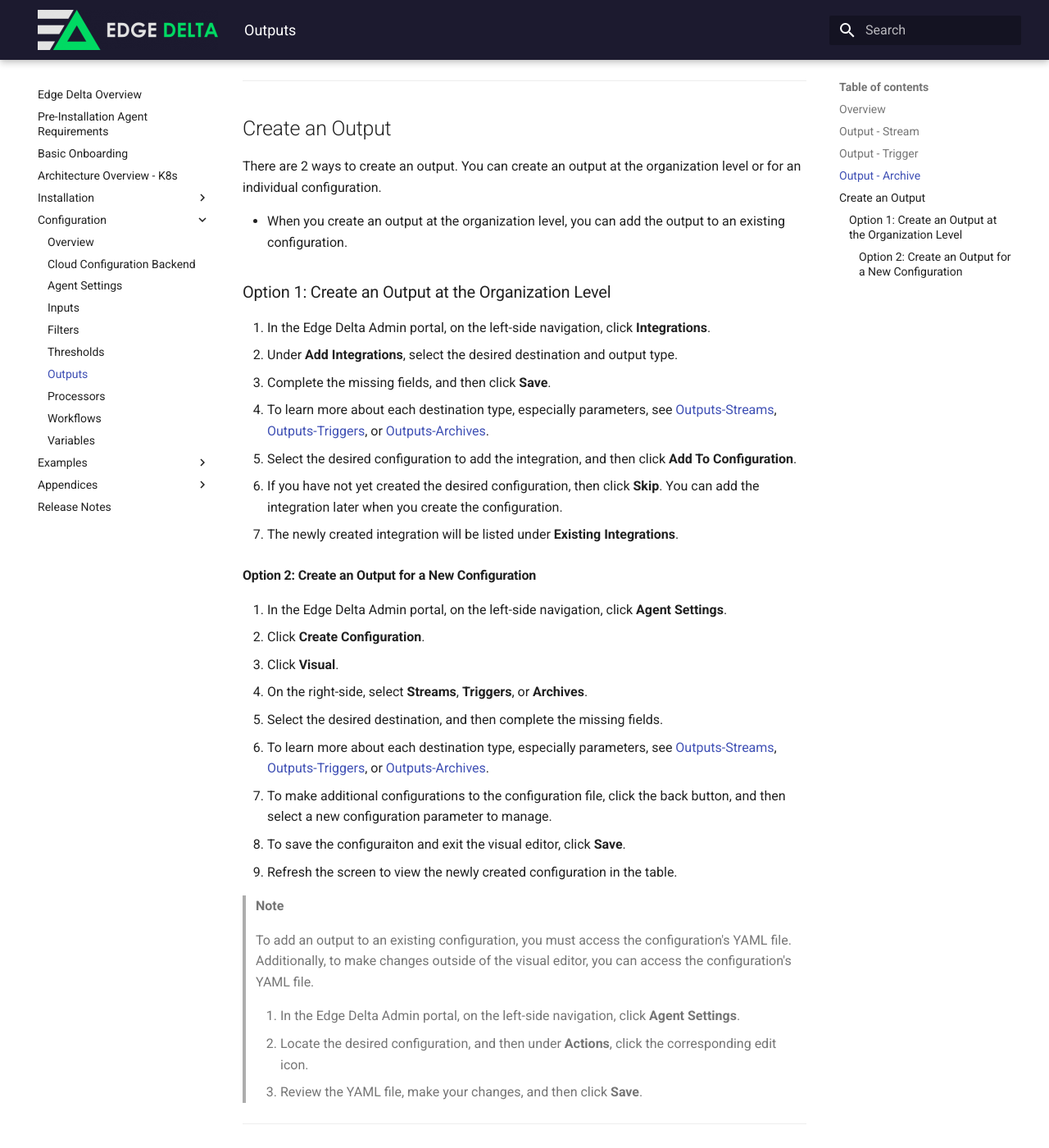
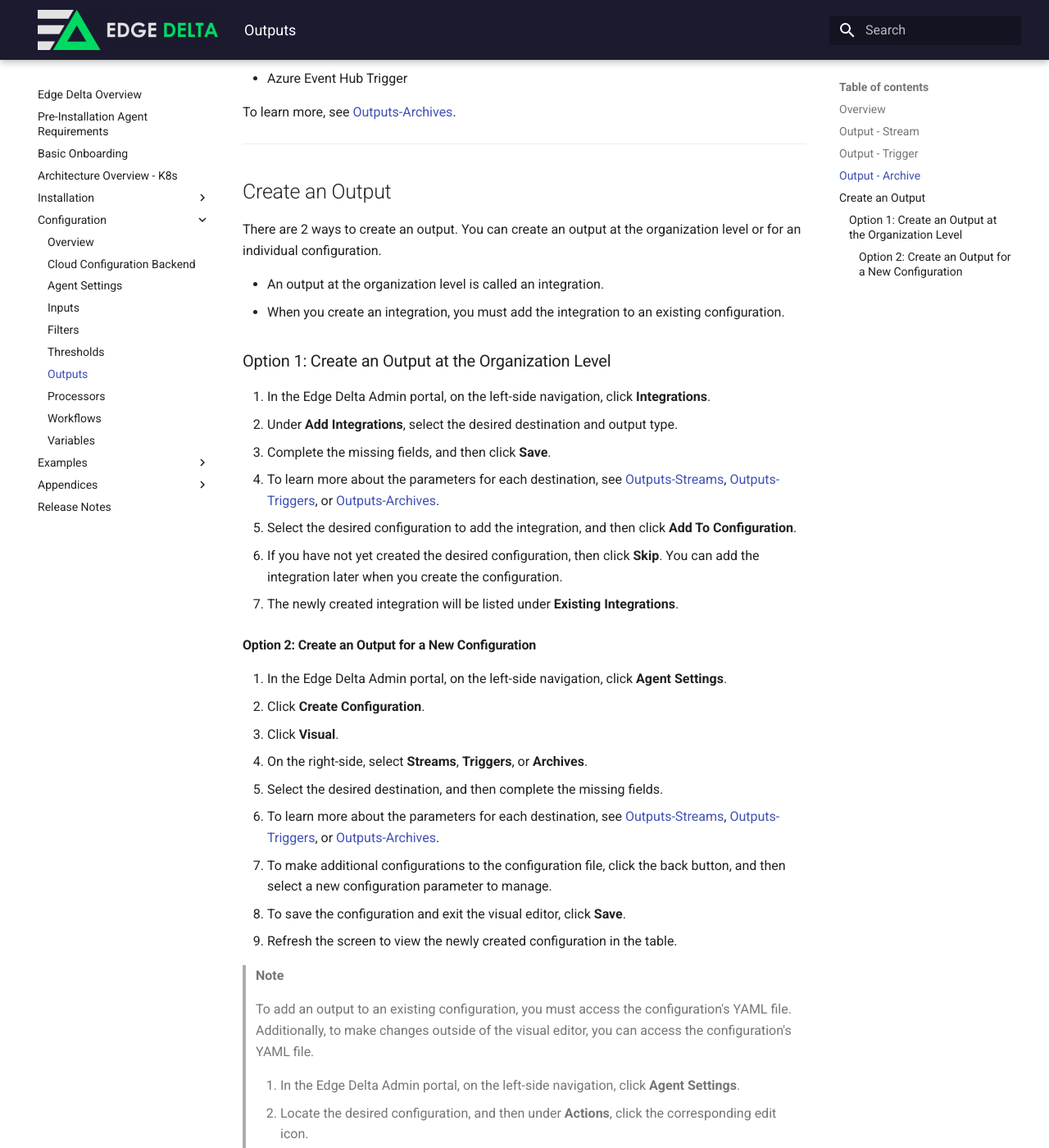
Before and after one commit to edgedelta/docs, an MkDocs documentation site: the page built from docs/configuration/outputs.md, in a window 1280 px wide and 1400 px high, scrolled down 2421 px. Shown: the whole window at 82% size. Built offline with MkDocs 1.6.1 and Material for MkDocs 9.7.7, drawn with Linux system fonts in a browser that asks for light colours; some of the changed text lies outside the part shown.

Commit message:
Update outputs.md

```diff
--- a/docs/configuration/outputs.md
+++ b/docs/configuration/outputs.md
@@ -14,7 +14,10 @@ An output tells the Edge Delta agent where to send collected and generated data,
 
 > **Note**
 >
-> The terms **output**, **integration**, and **destination** may be used interchangeably.
+> The terms **output**, **integration**, and **destination** are used frequently in these documents. At Edge Delta:
+> **Output** refers to the high-level concept of sending data to another software platform via a configuration.
+> **Integration** refers to an organization-level output.
+> **Destination** refers to the software platform that will receive the data, such as Splunk or AWS.
 
 There are 3 types of outputs:
 
@@ -94,7 +97,8 @@ To learn more, see [Outputs-Archives](outputs-archives.md).
 
 There are 2 ways to create an output. You can create an output at the organization level or for an individual configuration.
 
-  * When you create an output at the organization level, you can add the output to an existing configuration.
+  * An output at the organization level is called an integration.
+  * When you create an integration, you must add the integration to an existing configuration.
 
 ### Option 1: Create an Output at the Organization Level
 
@@ -102,7 +106,7 @@ There are 2 ways to create an output. You can create an output at the organizati
 2. Under **Add Integrations**, select the desired destination and output type.
 3. Complete the missing fields, and then click **Save**.
 
-  * To learn more about each destination type, especially parameters, see [Outputs-Streams](outputs-streams.md), [Outputs-Triggers](outputs-triggers.md), or [Outputs-Archives](outputs-archives.md).
+  * To learn more about the parameters for each destination, see [Outputs-Streams](outputs-streams.md), [Outputs-Triggers](outputs-triggers.md), or [Outputs-Archives](outputs-archives.md).
 
 4. Select the desired configuration to add the integration, and then click **Add To Configuration**.
 
@@ -118,10 +122,10 @@ There are 2 ways to create an output. You can create an output at the organizati
 4. On the right-side, select **Streams**, **Triggers**, or **Archives**.
 5. Select the desired destination, and then complete the missing fields.
 
-  * To learn more about each destination type, especially parameters, see [Outputs-Streams](outputs-streams.md), [Outputs-Triggers](outputs-triggers.md), or [Outputs-Archives](outputs-archives.md).
+  * To learn more about the parameters for each destination, see [Outputs-Streams](outputs-streams.md), [Outputs-Triggers](outputs-triggers.md), or [Outputs-Archives](outputs-archives.md).
 
 6. To make additional configurations to the configuration file, click the back button, and then select a new configuration parameter to manage.
-7. To save the configuraiton and exit the visual editor, click **Save**.
+7. To save the configuration and exit the visual editor, click **Save**.
 8. Refresh the screen to view the newly created configuration in the table.
 
 > **Note**
```
